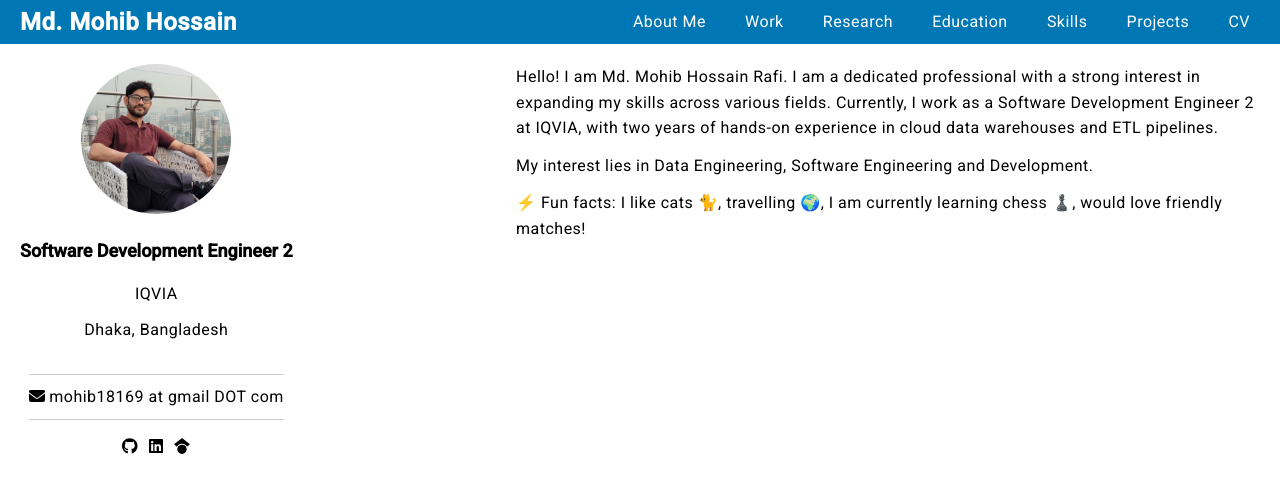
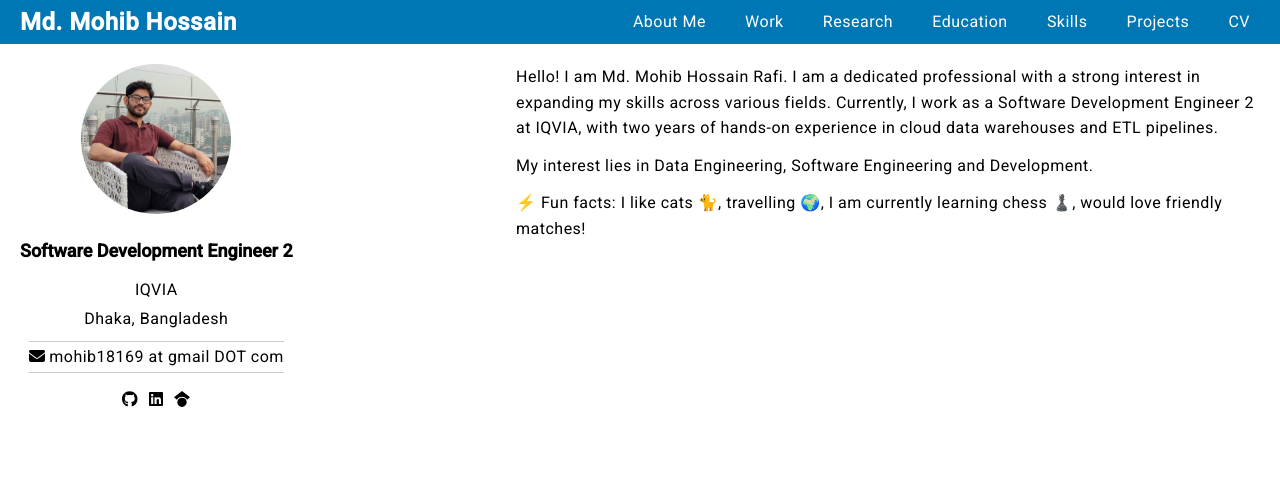
Before and after one commit to mohib181/mohib181.github.io, an Angular app: page / in a window 1280 px wide. Shown: the top 492 px of the page. Built offline with nearby package versions, Linux system fonts and the light colour scheme.

Commit message:
adjustment in about me spacing and link

```diff
--- a/src/app/about-me/about-me.component.css
+++ b/src/app/about-me/about-me.component.css
@@ -23,21 +23,27 @@
 
 .work-details {
     text-align: center;
-    margin-bottom: 20px;
+    margin-bottom: 5px;
 }
 
 .work-title {
     font-size: 18px;
     font-weight: bold;
+    margin-bottom: 5px;
+}
+
+.work-details p {
+    text-align: center;
+    margin-bottom: 5px;
 }
 
 .email-address {
     margin-bottom: 15px;
     font-size: 16px;
-    padding: 10px 0; /* Add some padding for spacing */
-  border-top: 1px solid #ccc; /* Border line above */
-  border-bottom: 1px solid #ccc; /* Border line below */
-  text-align: center; /* Center the email address */
+    padding: 3px 0;
+    border-top: 1px solid #ccc;
+    border-bottom: 1px solid #ccc;
+    text-align: center;
 }
 
 .email-address a {
--- a/src/app/about-me/about-me.component.html
+++ b/src/app/about-me/about-me.component.html
@@ -1,4 +1,4 @@
-<div class="about-me-container">
+<section class="about-me-container" id="about">
     <!-- Photo and Social Links -->
     <div class="about-me-info">
         <img [src]="profilePhotoPath" alt="Profile Photo" class="profile-photo">
@@ -45,4 +45,4 @@
             I am currently learning chess ♟️, would love friendly matches!
         </p>
     </div>
-</div>
+</section>
```
